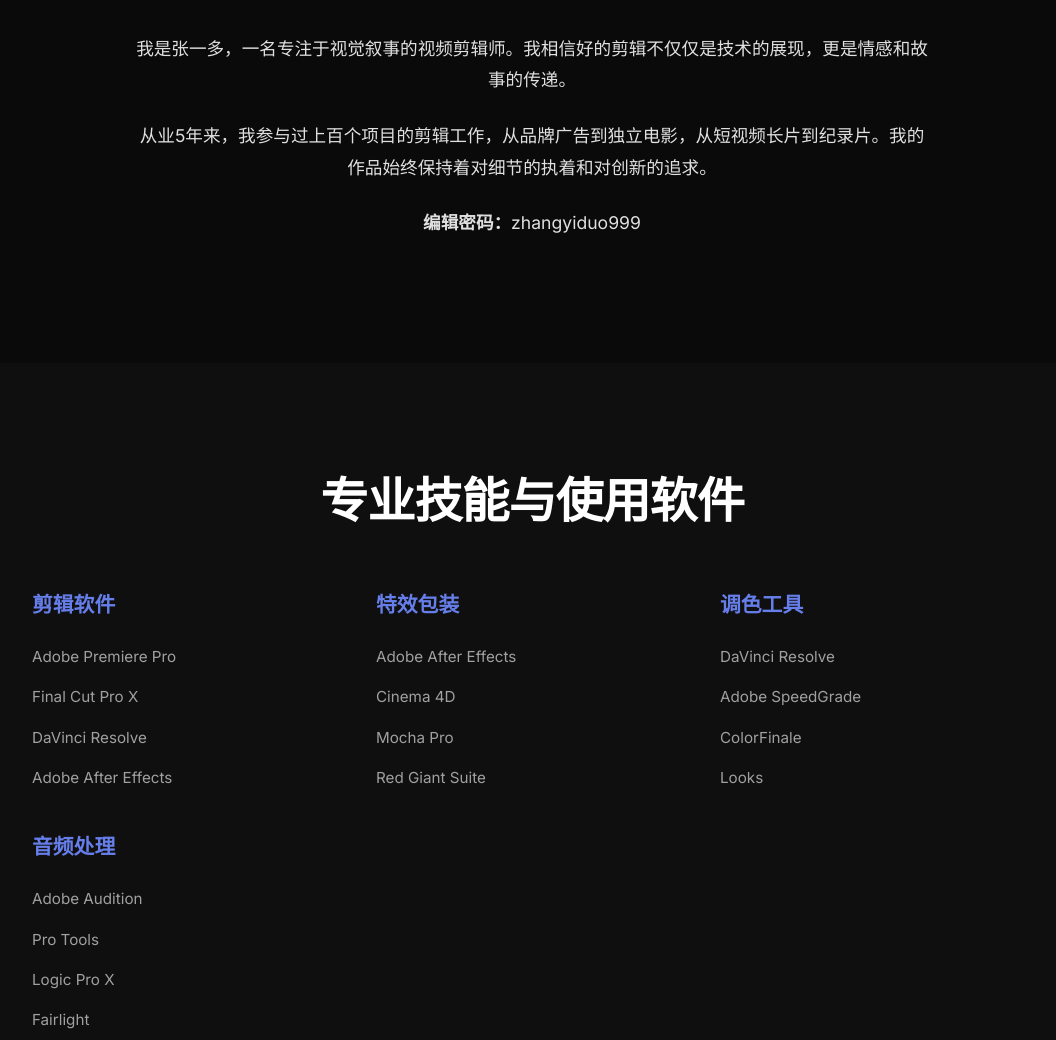
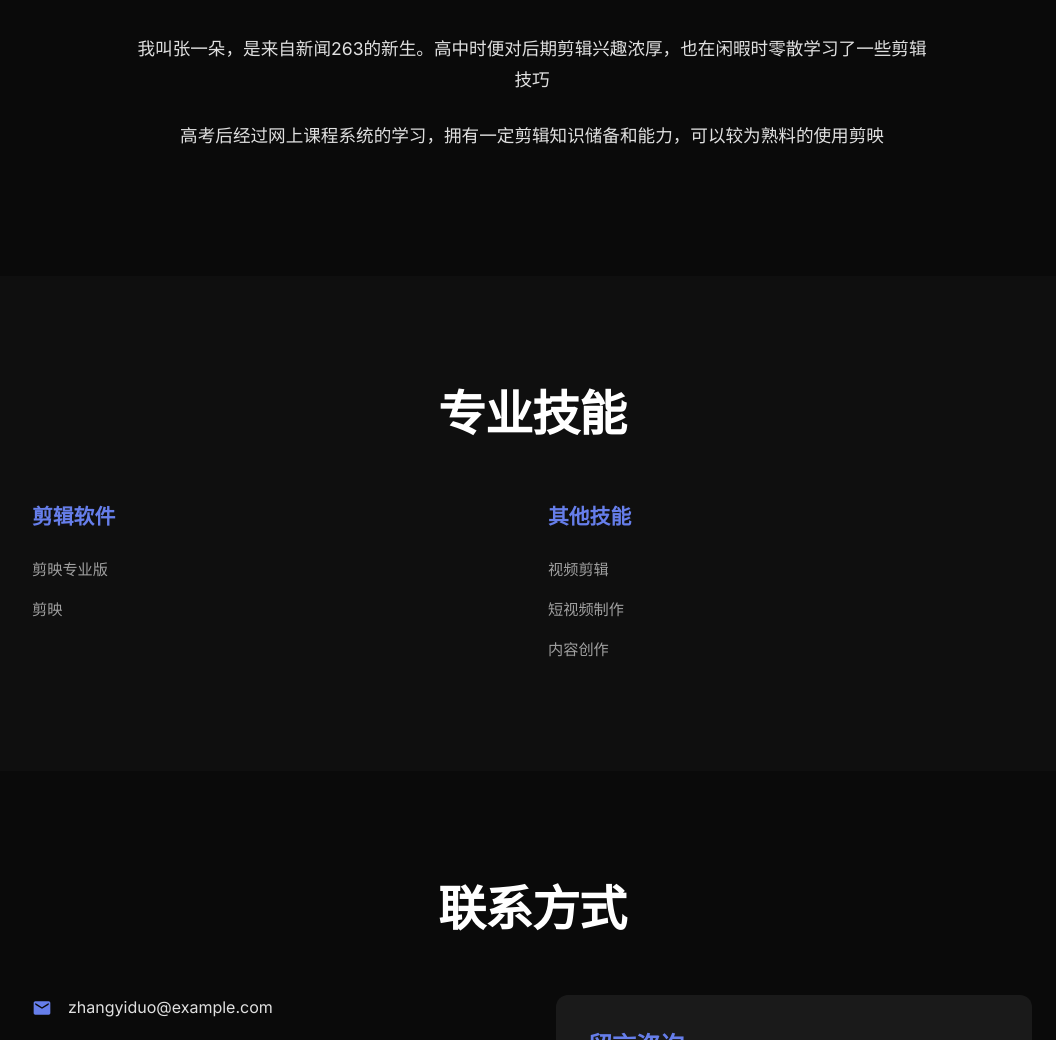
Before and after one commit to yibanxing999/zhangyiduo-editor, a plain HTML site: page index.html in a window 1280 px wide. Shown: the part 1760-2800 px from the top of the page, without its empty margins (108-1164 px from the left). Drawn offline with Linux system fonts and the light colour scheme.

Commit message:
简化技能介绍，删除不使用的软件

```diff
--- a/index.html
+++ b/index.html
@@ -3,8 +3,8 @@
 <head>
     <meta charset="UTF-8">
     <meta name="viewport" content="width=device-width, initial-scale=1.0">
-    <title>zhangyiduo-editor - 视频剪辑师作品集</title>
-    <meta name="description" content="专业视频剪辑师作品集，展示精选剪辑项目">
+    <title>zhangyiduo-editor - 作品集</title>
+    <meta name="description" content="作品集，展示剪辑项目">
     <link rel="stylesheet" href="styles.css">
     <link rel="preconnect" href="https://fonts.googleapis.com">
     <link rel="preconnect" href="https://fonts.gstatic.com" crossorigin>
@@ -19,7 +19,7 @@
                 <li><a href="#hero" class="nav-link">首页</a></li>
                 <li><a href="#projects" class="nav-link">精选项目</a></li>
                 <li><a href="#about" class="nav-link">关于我</a></li>
-                <li><a href="#skills" class="nav-link">专业技能</a></li>
+                <li><a href="#skills" class="nav-link">技能</a></li>
                 <li><a href="#contact" class="nav-link">联系方式</a></li>
             </ul>
             <div class="hamburger" id="hamburger">
@@ -33,9 +33,9 @@
     <!-- Hero Section -->
     <section id="hero" class="hero">
         <div class="hero-content">
-            <h1 class="hero-title">张一多</h1>
-            <p class="hero-subtitle">专业视频剪辑师 | 视觉叙事创作者</p>
-            <p class="hero-specialty">擅长：电影感剪辑 | 品牌视频 | 短视频创意</p>
+            <h1 class="hero-title">张一朵的作品</h1>
+            <p class="hero-subtitle"> | </p>
+            <p class="hero-specialty">所会技能：口播精剪 | 略懂调色逻辑 | 音效处理等等</p>
         </div>
         <div class="hero-video-container">
             <video id="heroVideo" class="hero-video" muted playsinline loop>
@@ -78,53 +78,33 @@
             <h2 class="section-title">关于我</h2>
             <div class="about-content">
                 <div class="about-text">
-                    <p>我是张一多，一名专注于视觉叙事的视频剪辑师。我相信好的剪辑不仅仅是技术的展现，更是情感和故事的传递。</p>
-                    <p>从业5年来，我参与过上百个项目的剪辑工作，从品牌广告到独立电影，从短视频长片到纪录片。我的作品始终保持着对细节的执着和对创新的追求。</p>
-                    <p style="margin-top: 20px;"><strong>编辑密码：</strong>zhangyiduo999</p>
+                    <p>我叫张一朵，是来自新闻263的新生。高中时便对后期剪辑兴趣浓厚，也在闲暇时零散学习了一些剪辑技巧</p>
+                    <p>高考后经过网上课程系统的学习，拥有一定剪辑知识储备和能力，可以较为熟料的使用剪映</p>
+                    <p style="margin-top: 20px;"><strong></strong></p>
                 </div>
             </div>
         </div>
     </section>
 
+
     <!-- Skills Section -->
     <section id="skills" class="skills">
         <div class="container">
-            <h2 class="section-title">专业技能与使用软件</h2>
+            <h2 class="section-title">专业技能</h2>
             <div class="skills-grid">
                 <div class="skill-category">
                     <h3>剪辑软件</h3>
                     <ul>
-                        <li>Adobe Premiere Pro</li>
-                        <li>Final Cut Pro X</li>
-                        <li>DaVinci Resolve</li>
-                        <li>Adobe After Effects</li>
+                        <li>剪映专业版</li>
+                        <li>剪映</li>
                     </ul>
                 </div>
                 <div class="skill-category">
-                    <h3>特效包装</h3>
+                    <h3>其他技能</h3>
                     <ul>
-                        <li>Adobe After Effects</li>
-                        <li>Cinema 4D</li>
-                        <li>Mocha Pro</li>
-                        <li>Red Giant Suite</li>
-                    </ul>
-                </div>
-                <div class="skill-category">
-                    <h3>调色工具</h3>
-                    <ul>
-                        <li>DaVinci Resolve</li>
-                        <li>Adobe SpeedGrade</li>
-                        <li>ColorFinale</li>
-                        <li>Looks</li>
-                    </ul>
-                </div>
-                <div class="skill-category">
-                    <h3>音频处理</h3>
-                    <ul>
-                        <li>Adobe Audition</li>
-                        <li>Pro Tools</li>
-                        <li>Logic Pro X</li>
-                        <li>Fairlight</li>
+                        <li>视频剪辑</li>
+                        <li>短视频制作</li>
+                        <li>内容创作</li>
                     </ul>
                 </div>
             </div>
@@ -153,15 +133,15 @@
                         <svg width="24" height="24" viewBox="0 0 24 24" fill="currentColor">
                             <path d="M12 2C6.48 2 2 6.48 2 12s4.48 10 10 10 10-4.48 10-10S17.52 2 12 2zm0 3c1.66 0 3 1.34 3 3s-1.34 3-3 3-3-1.34-3-3 1.34-3 3-3zm0 14.2c-2.5 0-4.71-1.28-6-3.22.03-1.99 4-3.08 6-3.08 1.99 0 5.97 1.09 6 3.08-1.29 1.94-3.5 3.22-6 3.22z"/>
                         </svg>
-                        <span>微信：zhangyiduo_editor</span>
+                        <span>微信:yibanxing999zhangyiduo_editor</span>
                     </div>
                 </div>
                 <div class="contact-form">
                     <h3>留言咨询</h3>
                     <form id="contactForm">
-                        <input type="text" placeholder="您的姓名" required>
-                        <input type="email" placeholder="您的邮箱" required>
-                        <textarea placeholder="项目需求描述" rows="4" required></textarea>
+                        <input type="text" placeholder="张一朵" required>
+                        <input type="email" placeholder="189994456@qq.com" required>
+                        <textarea placeholder="希望老师们能考虑考虑我，虽然技巧不如老手，但我会源源不断丰富我的技能" rows="4" required></textarea>
                         <button type="submit">发送消息</button>
                     </form>
                 </div>
```
